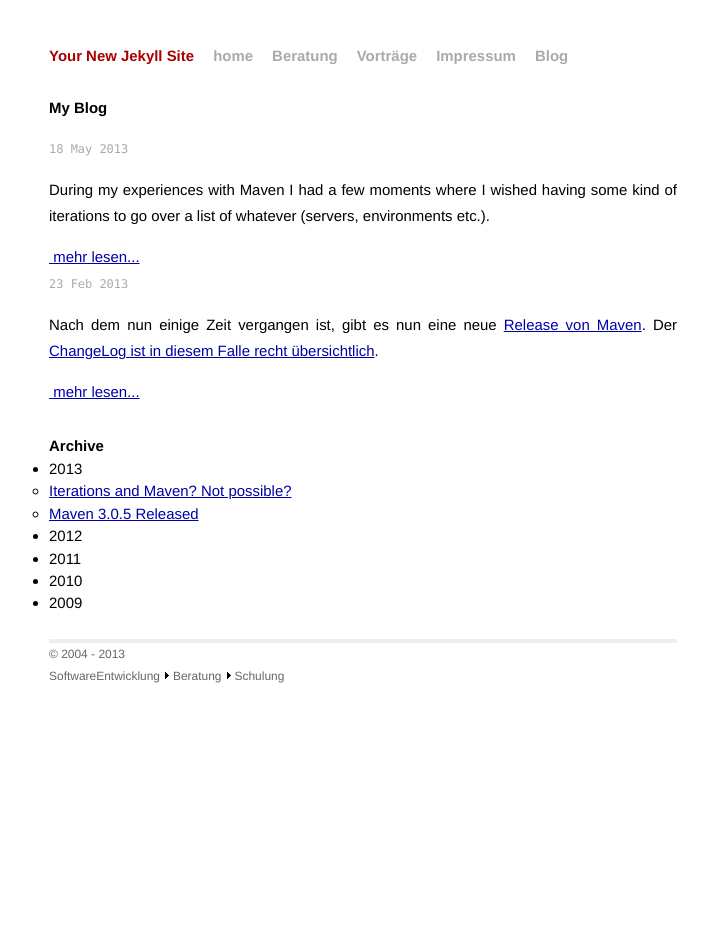
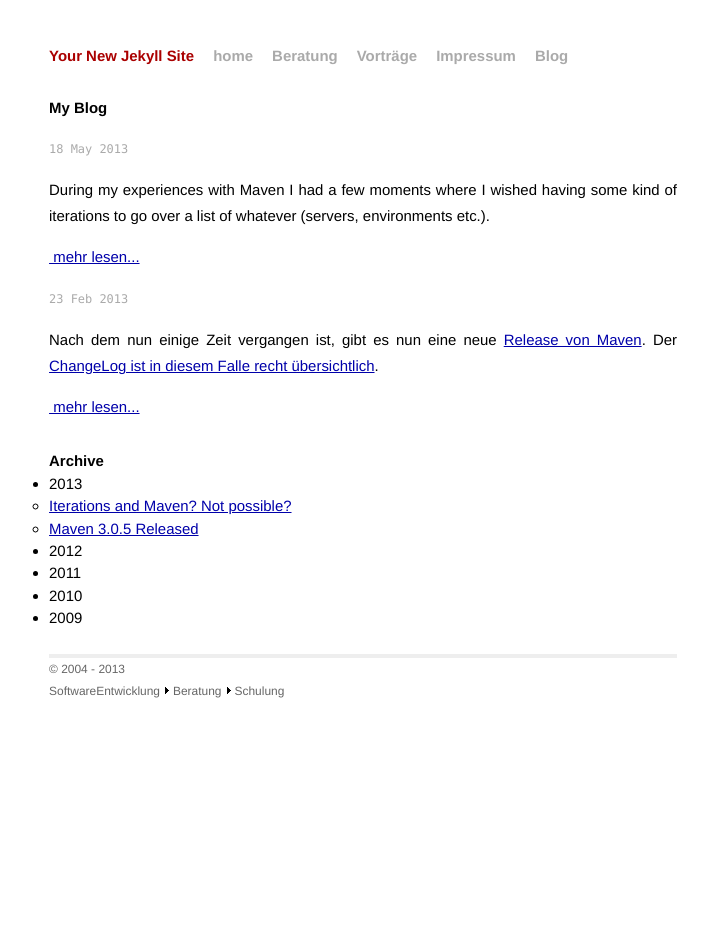
Before and after one commit to khmarbaise/site, a Jekyll site: the page built from blog/index.html, in a window 1280 px wide. Shown: the whole page, without its empty margins (277-985 px from the left). Built offline with Jekyll 4.4.1, drawn with Linux system fonts in a browser that asks for light colours.

Commit message:
- Fixed layout for blog entries.

```diff
--- a/blog/index.html
+++ b/blog/index.html
@@ -9,7 +9,8 @@
     {% for post in site.posts %}
       {% if post.post-type == 'blog' %}
         <li>
-            <span>{{ post.date | date_to_string }}</span> {{ post.excerpt }} <a href="{{ post.url }}">&nbsp;mehr lesen...</a>
+            <span>{{ post.date | date_to_string }}</span>
+            <p>{{ post.excerpt }}<a href="{{ post.url }}">&nbsp;mehr lesen...</a></p>
         </li>
       {% endif %}
       {{ tag_cloud }}
```
